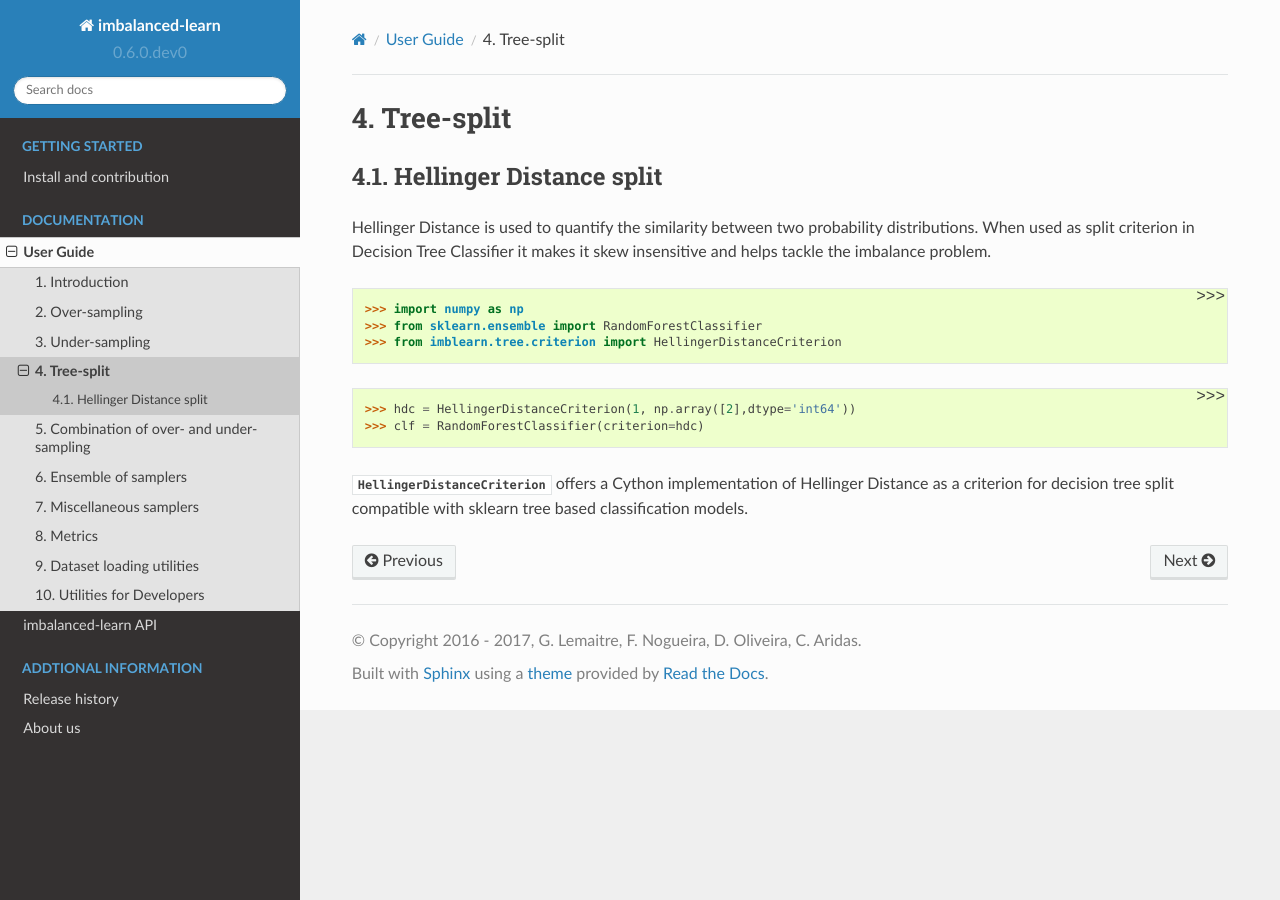
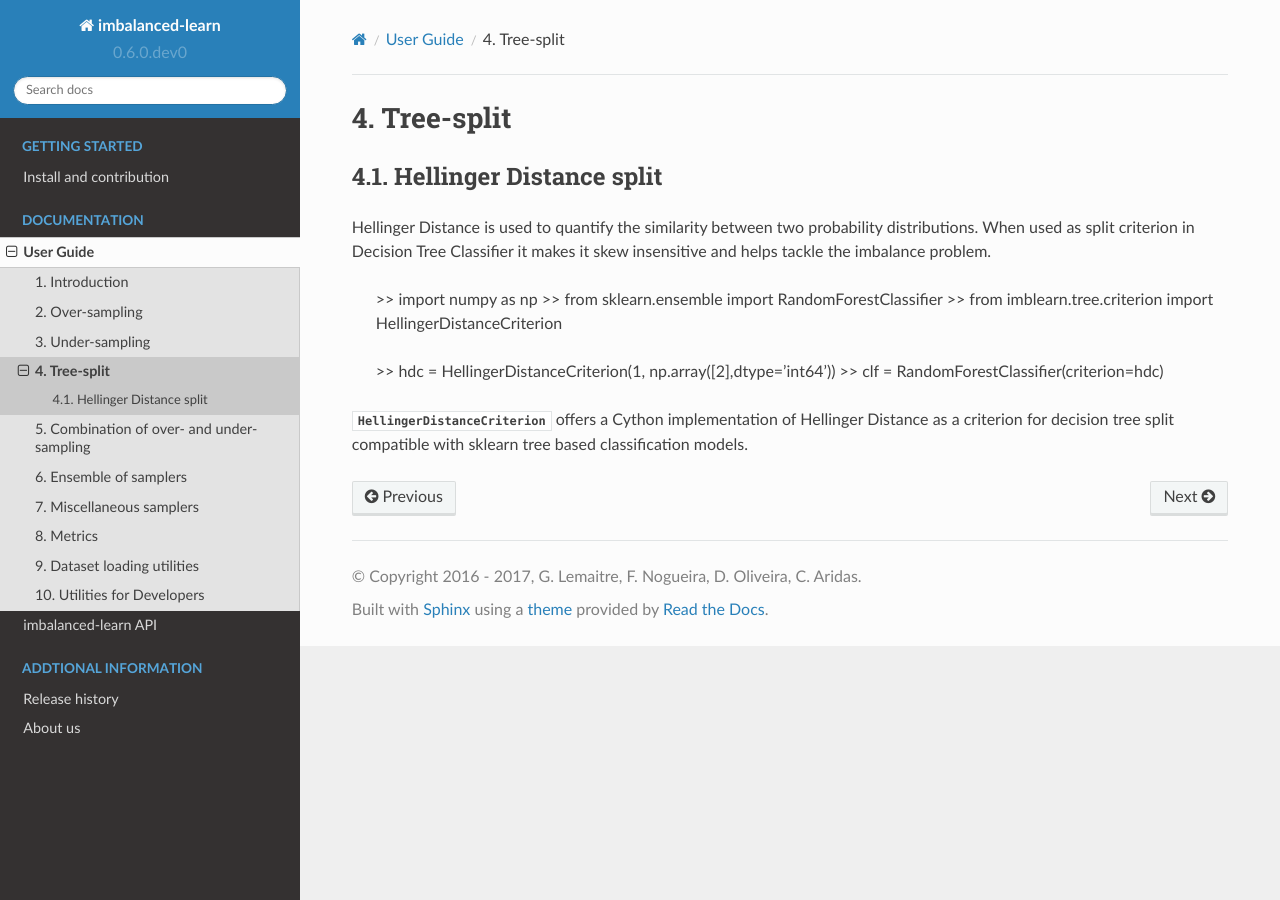
Before and after one commit to scikit-learn-contrib/imbalanced-learn, a Sphinx documentation site: the page built from doc/tree.rst, in a window 1280 px wide. Built offline with Sphinx 7.4.7 and the Read the Docs theme 2.0.0, drawn with Linux system fonts in a browser that asks for light colours; formulas are drawn with MathJax 3; pages that are not in the unit, such as notebooks, are missing from menus.

```diff
--- a/doc/tree.rst
+++ b/doc/tree.rst
@@ -15,11 +15,11 @@ Hellinger Distance split
 Hellinger Distance is used to quantify the similarity between two probability distributions.
 When used as split criterion in Decision Tree Classifier it makes it skew insensitive and helps tackle the imbalance problem.
 
-  >>> import numpy as np
-  >>> from sklearn.ensemble import RandomForestClassifier
-  >>> from imblearn.tree.criterion import HellingerDistanceCriterion
+  >> import numpy as np
+  >> from sklearn.ensemble import RandomForestClassifier
+  >> from imblearn.tree.criterion import HellingerDistanceCriterion
 
-  >>> hdc = HellingerDistanceCriterion(1, np.array([2],dtype='int64'))
-  >>> clf = RandomForestClassifier(criterion=hdc)
+  >> hdc = HellingerDistanceCriterion(1, np.array([2],dtype='int64'))
+  >> clf = RandomForestClassifier(criterion=hdc)
 
 :class:`HellingerDistanceCriterion` offers a Cython implementation of Hellinger Distance as a criterion for decision tree split compatible with sklearn tree based classification models.
```
